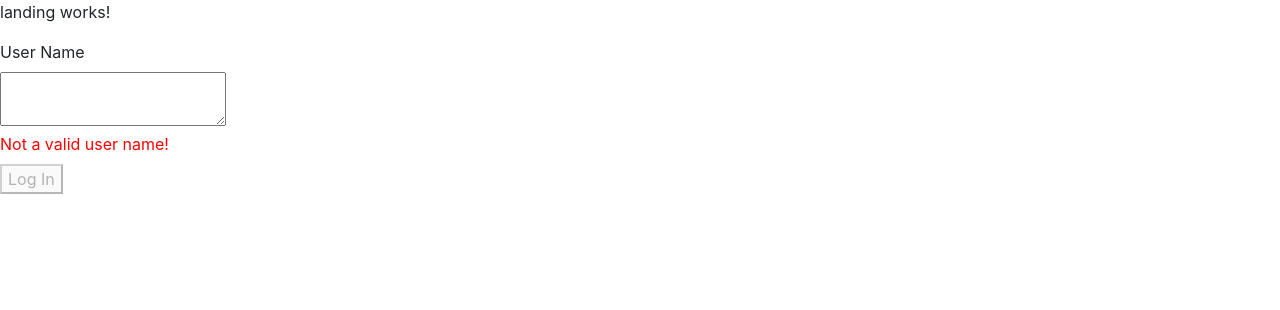
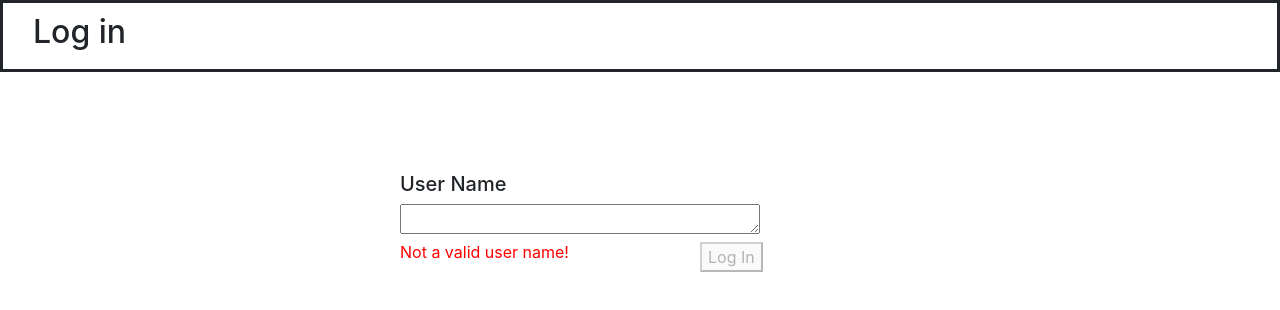
Before and after one commit to Stylianos91/MF-UI-Exercise, an Angular app: page /app/login in a window 1280 px wide. Shown: the top 310 px of the page. Built offline with nearby package versions, Linux system fonts and the light colour scheme; no server answers.

Commit message:
Styling for login page

```diff
--- a/src/app/pages/landing/landing.component.html
+++ b/src/app/pages/landing/landing.component.html
@@ -1,2 +1,3 @@
-<p>landing works!</p>
-<router-outlet></router-outlet>
+<div>
+  <router-outlet></router-outlet>
+</div>
--- a/src/app/pages/login/login.component.css
+++ b/src/app/pages/login/login.component.css
@@ -0,0 +1,23 @@
+.login-page {
+  height: 500px;
+}
+.header-group {
+  border-style: solid;
+  padding-left: 30px;
+  padding-top: 10px;
+  padding-bottom: 10px;
+}
+.login-group {
+  display: inline-grid;
+  margin-top: 100px;
+  margin-left: 400px;
+  width: 600px;
+  height: 100px;
+}
+.text-area-group {
+ width: 100%;
+}
+.button-group {
+  padding-left: 300px;
+  margin-top: -30px;
+}
--- a/src/app/pages/login/login.component.html
+++ b/src/app/pages/login/login.component.html
@@ -1,10 +1,23 @@
-<div style="display:inline-grid">
-  <label>User Name</label>
-  <div>
-    <textarea [(ngModel)]="userNameField"></textarea>
+<div class="login-page">
+
+  <div class="header-group">
+    <h2>Log in</h2>
   </div>
-  <label style="color: red" *ngIf="checkUsers(userNameField)">Not a valid user name!</label>
-  <div>
-    <button [disabled]="checkEmpty(userNameField)" (click)="loginAction(userNameField)"> Log In </button>
+
+  <div class="login-group">
+
+    <div>
+      <h5>User Name</h5>
+    </div>
+
+    <div>
+      <textarea rows="1" style="width: 60%" [(ngModel)]="userNameField"></textarea>
+    </div>
+
+    <label style="color: red" *ngIf="checkUsers(userNameField)">Not a valid user name!</label>
+
+    <div class="button-group">
+      <button [disabled]="checkEmpty(userNameField)" (click)="loginAction(userNameField)"> Log In</button>
+    </div>
   </div>
 </div>
```
